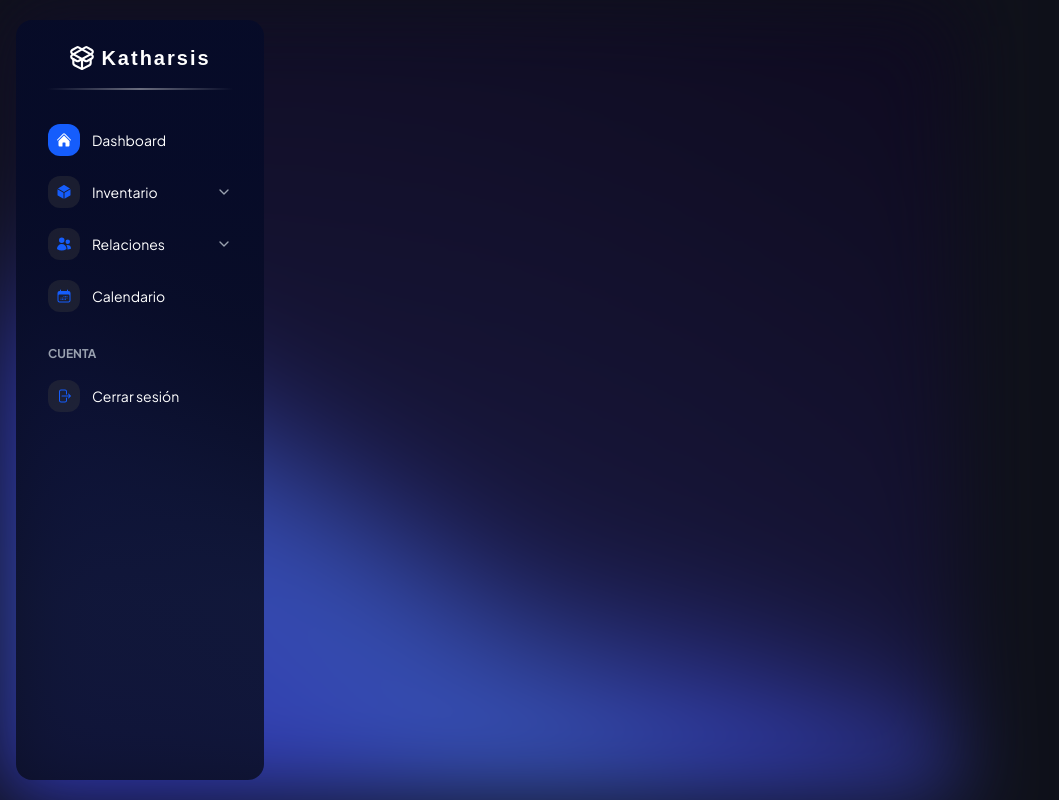
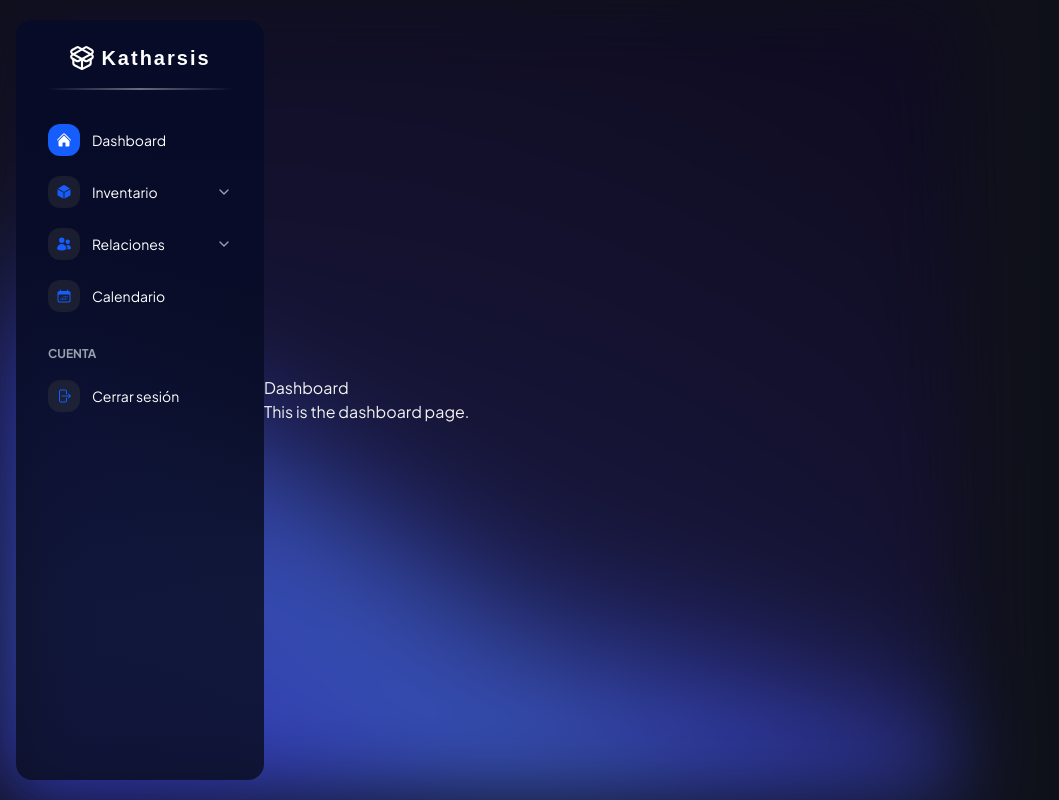
Before and after one commit to srvenient/katharsis.com, a Next.js app in the folder frontend/: page /dashboard in a window 1280 px wide. Shown: the whole page, without its empty margins (0-1059 px from the left). Built offline with nearby package versions, Linux system fonts and the light colour scheme; a web font is replaced by a local one.

Commit message:
fix: add z-index class to dashboard container for proper layering

```diff
--- a/frontend/src/app/(protected)/(routes)/dashboard/page.tsx
+++ b/frontend/src/app/(protected)/(routes)/dashboard/page.tsx
@@ -2,7 +2,7 @@ import React from "react";
 
 export default function Dashboard() {
   return (
-    <div>
+    <div className="z-0">
       <h1>Dashboard</h1>
       <p>This is the dashboard page.</p>
     </div>
```
